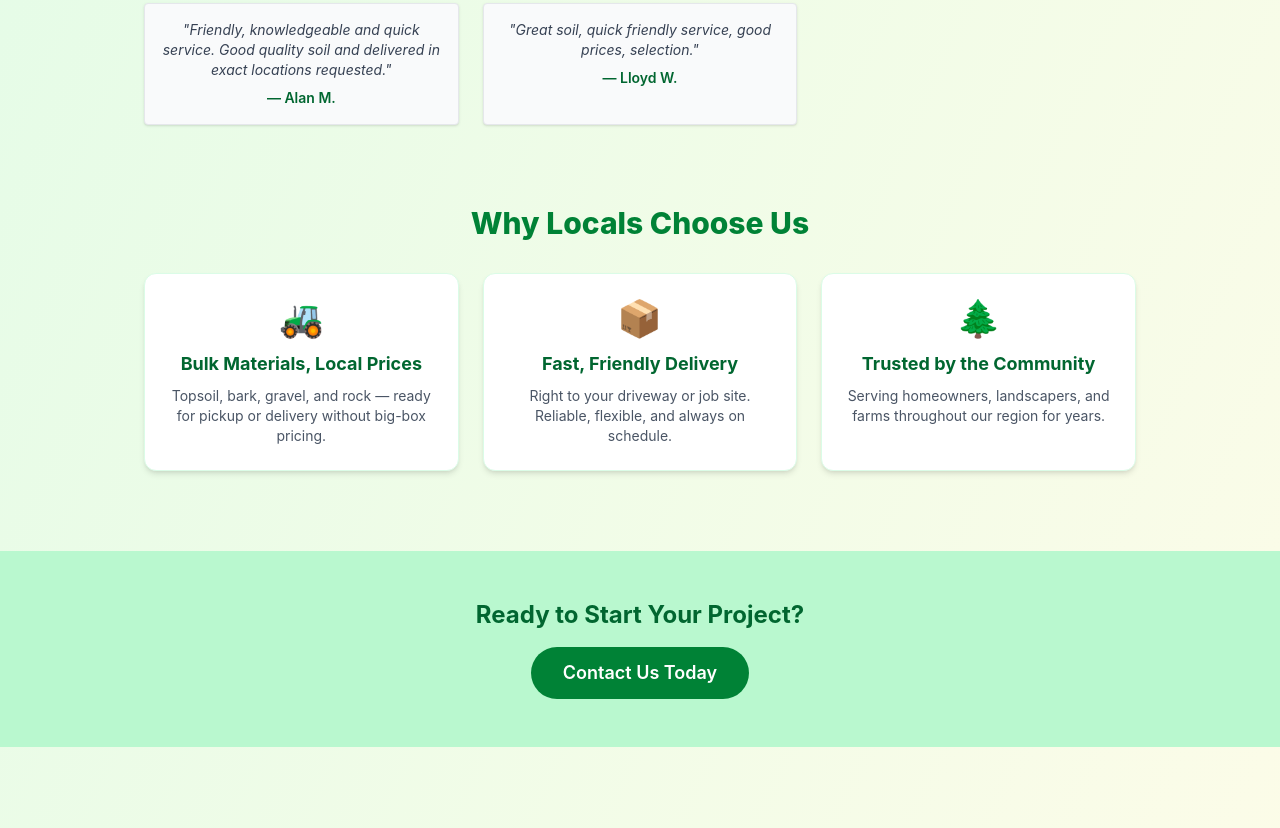
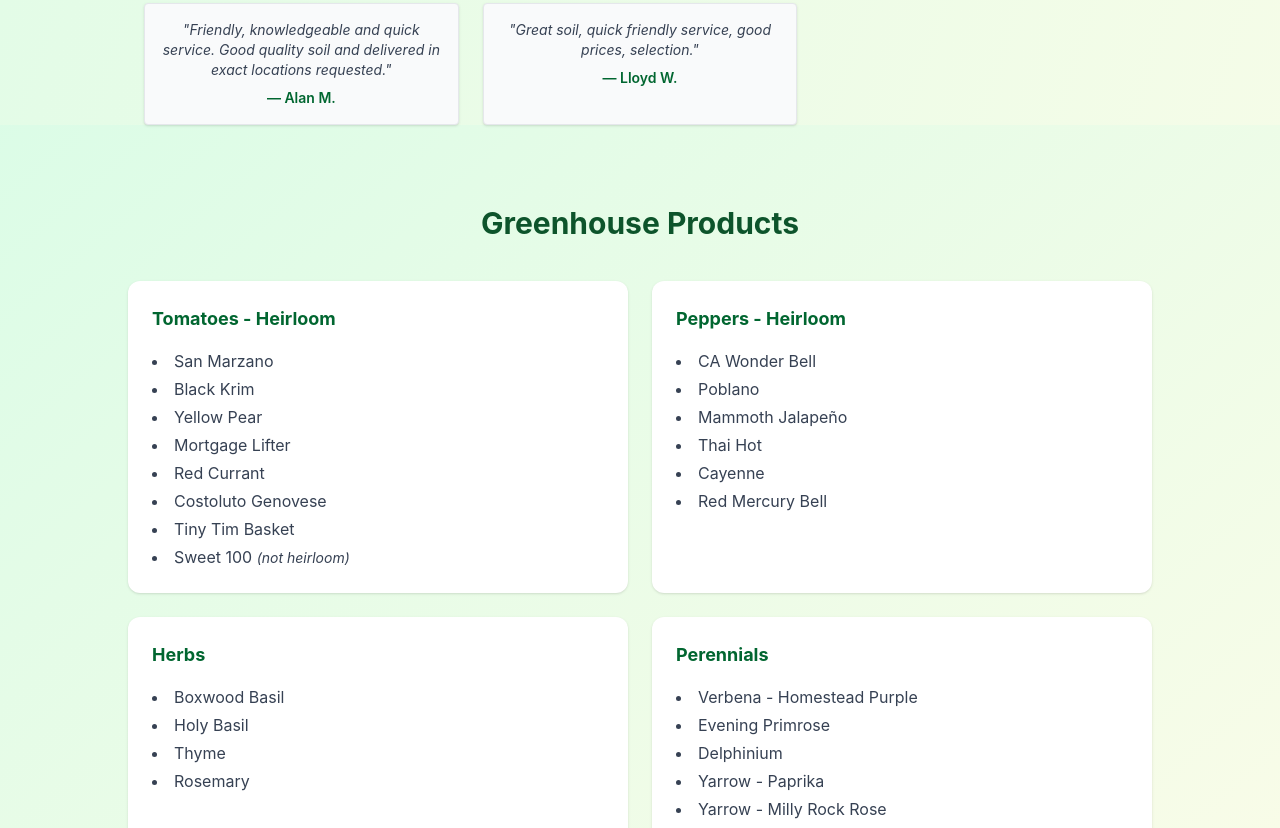
Before and after one commit to jredding43/kfdirtworksv2, a React (Vite) app: page / in a window 1280 px wide. Shown: the part 1960-2788 px from the top of the page. Built offline with nearby package versions, Linux system fonts and the light colour scheme.

Commit message:
Add products to home page

```diff
--- a/src/pages/Home.tsx
+++ b/src/pages/Home.tsx
@@ -104,6 +104,92 @@ type Props = {
         </div>
         </section>
 
+        <section className="select-none cursor-default w-full bg-gradient-to-br from-green-100 to-yellow-50 py-20 px-4">
+            <div className="max-w-5xl mx-auto">
+                <h2 className="text-3xl font-bold text-green-900 text-center mb-10">
+                Greenhouse Products
+                </h2>
+
+                <div className="grid md:grid-cols-2 gap-6">
+                {/* Tomatoes - Heirloom */}
+                <div className="bg-white shadow rounded-xl p-6">
+                <h3 className="text-lg font-bold mb-4 text-green-800">Tomatoes - Heirloom</h3>
+                <ul className="text-gray-700 space-y-1 list-disc list-inside">
+                    <li>San Marzano</li>
+                    <li>Black Krim</li>
+                    <li>Yellow Pear</li>
+                    <li>Mortgage Lifter</li>
+                    <li>Red Currant</li>
+                    <li>Costoluto Genovese</li>
+                    <li>Tiny Tim Basket</li>
+                    <li>Sweet 100 <span className="italic text-sm">(not heirloom)</span></li>
+                </ul>
+                </div>
+
+                {/* Peppers - Heirloom */}
+                <div className="bg-white shadow rounded-xl p-6">
+                <h3 className="text-lg font-bold mb-4 text-green-800">Peppers - Heirloom</h3>
+                <ul className="text-gray-700 space-y-1 list-disc list-inside">
+                    <li>CA Wonder Bell</li>
+                    <li>Poblano</li>
+                    <li>Mammoth Jalapeño</li>
+                    <li>Thai Hot</li>
+                    <li>Cayenne</li>
+                    <li>Red Mercury Bell</li>
+                </ul>
+                </div>
+
+                {/* Herbs */}
+                <div className="bg-white shadow rounded-xl p-6">
+                <h3 className="text-lg font-bold mb-4 text-green-800">Herbs</h3>
+                <ul className="text-gray-700 space-y-1 list-disc list-inside">
+                    <li>Boxwood Basil</li>
+                    <li>Holy Basil</li>
+                    <li>Thyme</li>
+                    <li>Rosemary</li>
+                </ul>
+                </div>
+
+                {/* Perennials */}
+                <div className="bg-white shadow rounded-xl p-6">
+                <h3 className="text-lg font-bold mb-4 text-green-800">Perennials</h3>
+                <ul className="text-gray-700 space-y-1 list-disc list-inside">
+                    <li>Verbena - Homestead Purple</li>
+                    <li>Evening Primrose</li>
+                    <li>Delphinium</li>
+                    <li>Yarrow - Paprika</li>
+                    <li>Yarrow - Milly Rock Rose</li>
+                    <li>Morning Glory</li>
+                    <li>Lavender - Phenomenal</li>
+                    <li>Lavender - Essence Purple</li>
+                </ul>
+                </div>
+
+                {/* Annuals */}
+                <div className="bg-white shadow rounded-xl p-6">
+                <h3 className="text-lg font-bold mb-4 text-green-800">Annuals</h3>
+                <ul className="text-gray-700 space-y-1 list-disc list-inside">
+                    <li>Sunray Dwarf Sunflower</li>
+                    <li>Dragon White Begonia</li>
+                    <li>Bellaconia Rose Begonia</li>
+                </ul>
+                </div>
+
+                {/* Berries */}
+                <div className="bg-white shadow rounded-xl p-6">
+                <h3 className="text-lg font-bold mb-4 text-green-800">Berries</h3>
+                <ul className="text-gray-700 space-y-1 list-disc list-inside">
+                    <li>Black Currant</li>
+                    <li>Gooseberry</li>
+                </ul>
+                </div>
+
+
+
+                </div>
+            </div>
+            </section>
+
         <section className="mt-20 max-w-5xl mx-auto px-4">
         <h2 className="select-none cursor-default text-3xl font-extrabold text-green-700 mb-8 text-center">Why Locals Choose Us</h2>
         <div className="select-none cursor-default grid sm:grid-cols-2 md:grid-cols-3 gap-6 text-center">
```
